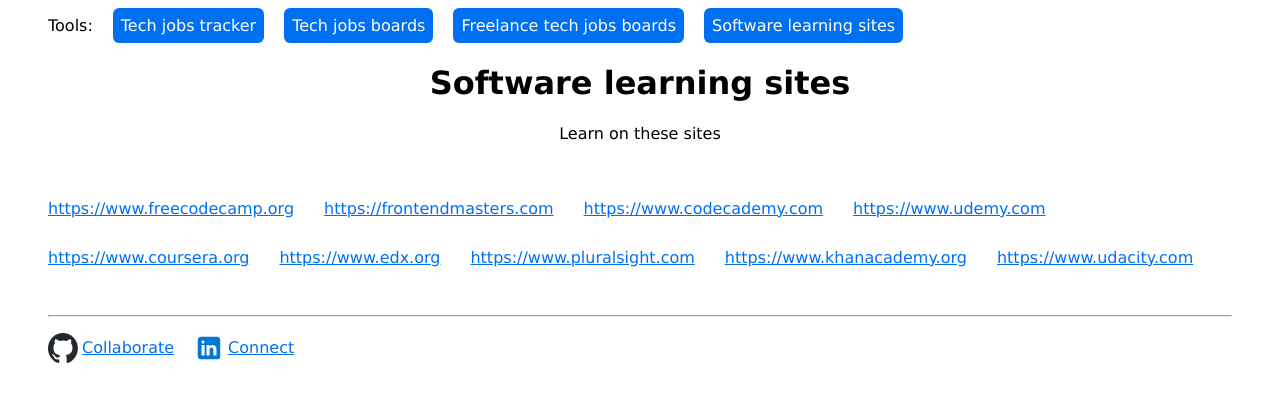
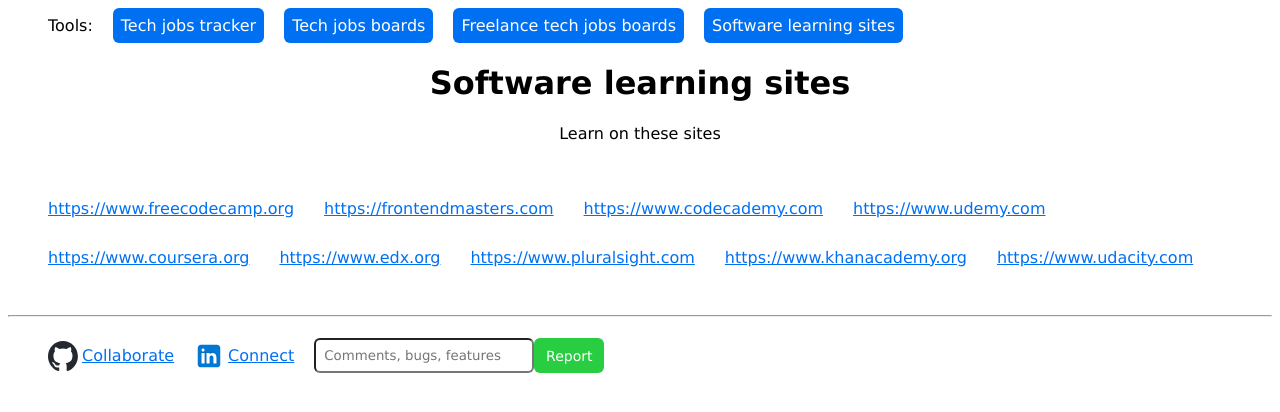
Before and after one commit to MEGAFRAN/vacancy-manager, a Next.js app: page /software-learning-sites in a window 1280 px wide. Shown: the top 412 px of the page. Built offline with nearby package versions, Linux system fonts and the light colour scheme.

Commit message:
feature: added feedback form

```diff
--- /dev/null
+++ b/app/core/components/FeedbackForm.tsx
@@ -0,0 +1,46 @@
+"use client"
+
+import React, { useState } from "react"
+import styles from "../styles/components/feedbackForm.module.scss"
+
+const FeedbackForm: React.FC = () => {
+  const [feedback, setFeedback] = useState("")
+
+  const handleSubmit = async (event: React.FormEvent) => {
+    event.preventDefault()
+    try {
+      const response = await fetch(
+        "https://clubtal-web-services.azurewebsites.net/api/add-repo-issue",
+        {
+          method: "POST",
+          headers: {
+            "Content-Type": "application/json",
+          },
+          body: JSON.stringify({ feedback }),
+        },
+      )
+
+      if (!response.ok) {
+        throw new Error(`Error: ${response.status}`)
+      }
+
+      setFeedback("")
+    } catch (error) {}
+  }
+
+  return (
+    <form className={styles.container} onSubmit={handleSubmit}>
+      <input
+        id="feedbackInput"
+        type="text"
+        value={feedback}
+        onChange={(e) => setFeedback(e.target.value)}
+        placeholder="Comments, bugs, features"
+        required
+      />
+      <button type="submit">Report</button>
+    </form>
+  )
+}
+
+export default FeedbackForm
--- a/app/core/components/Footer.tsx
+++ b/app/core/components/Footer.tsx
@@ -3,11 +3,16 @@
 import React from "react"
 import styles from "../styles/components/footer.module.scss"
 import SocialLinks from "./SocialLinks"
+import FeedbackForm from "./FeedbackForm"
 
 const Footer: React.FC = () => (
-  <footer className={styles.container}>
-    <SocialLinks />
-  </footer>
+  <>
+    <hr />
+    <footer className={styles.container}>
+      <SocialLinks />
+      <FeedbackForm />
+    </footer>
+  </>
 )
 
 export default Footer
--- a/app/core/components/SocialLinks.tsx
+++ b/app/core/components/SocialLinks.tsx
@@ -28,7 +28,6 @@
 
 const SocialLinks: React.FC = () => (
   <>
-    <hr />
     <ul className={styles.container}>
       {socialLinks.map(({ name, url, svgPath, text }) => (
         <li key={name}>
--- a/app/core/styles/components/card.module.scss
+++ b/app/core/styles/components/card.module.scss
@@ -13,7 +13,7 @@
   input,
   textarea,
   select {
-    @include input.default();
+    @include input.border_bottom();
   }
 
   label {
--- /dev/null
+++ b/app/core/styles/components/feedbackForm.module.scss
@@ -0,0 +1,14 @@
+@use "../mixins/html_tags/button";
+@use "../mixins/html_tags/input";
+
+.container {
+  display: flex;
+
+  input {
+    @include input.default();
+  }
+
+  button {
+    @include button.add();
+  }
+}
--- a/app/core/styles/components/footer.module.scss
+++ b/app/core/styles/components/footer.module.scss
@@ -1,3 +1,6 @@
 .container {
+  display: flex;
+  align-items: center;
+  gap: 20px;
   padding: 0 40px;
 }
--- a/app/core/styles/components/newCardForm.module.scss
+++ b/app/core/styles/components/newCardForm.module.scss
@@ -12,7 +12,7 @@
   input,
   textarea,
   select {
-    @include input.default();
+    @include input.border_bottom();
   }
 
   .button_container {
--- a/app/core/styles/mixins/html_tags/_input.scss
+++ b/app/core/styles/mixins/html_tags/_input.scss
@@ -1,4 +1,15 @@
 @mixin default {
+  border-radius: 6px;
+  padding: 8px;
+  min-width: 200px;
+
+  &:focus {
+    border-color: #4c9aff;
+    box-shadow: 0 0 0 2px rgba(76, 154, 255, 0.5);
+  }
+}
+
+@mixin border_bottom {
   border: none;
   border-bottom: 1px solid rgb(215, 215, 215);
   border-radius: 6px;
```
